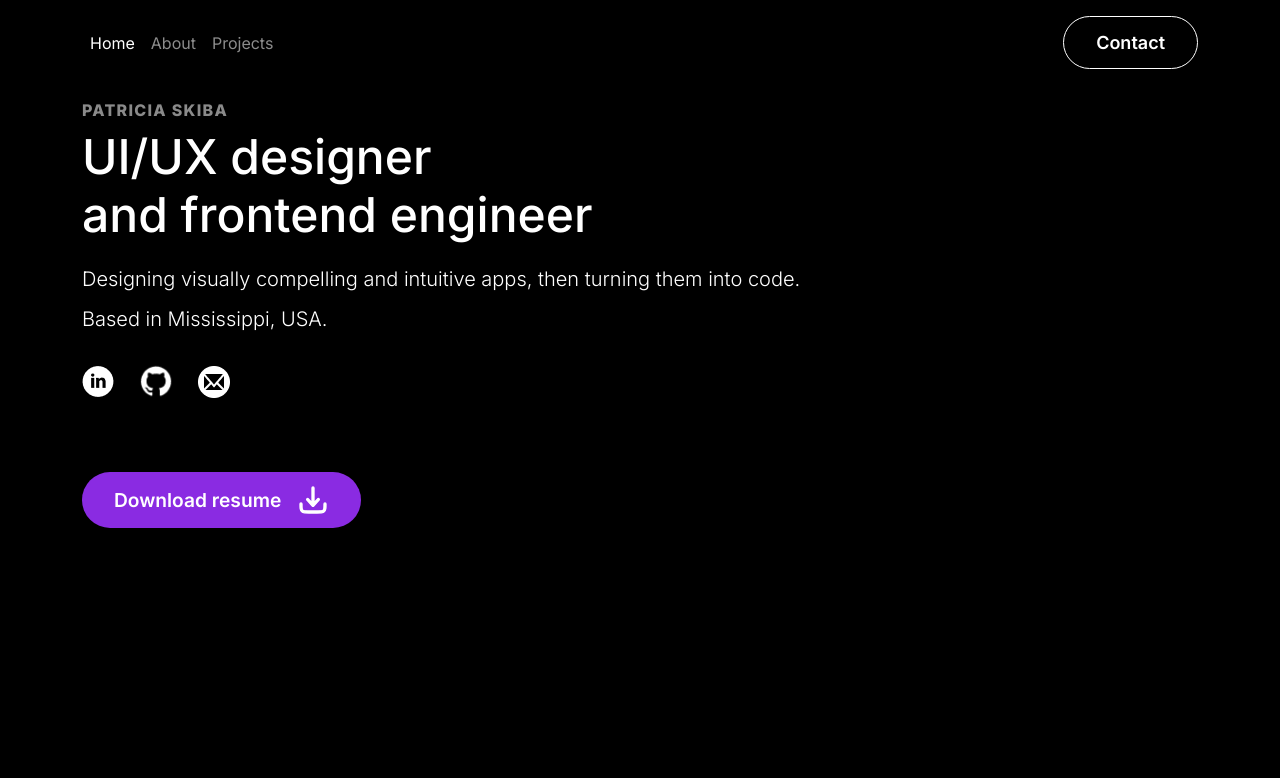
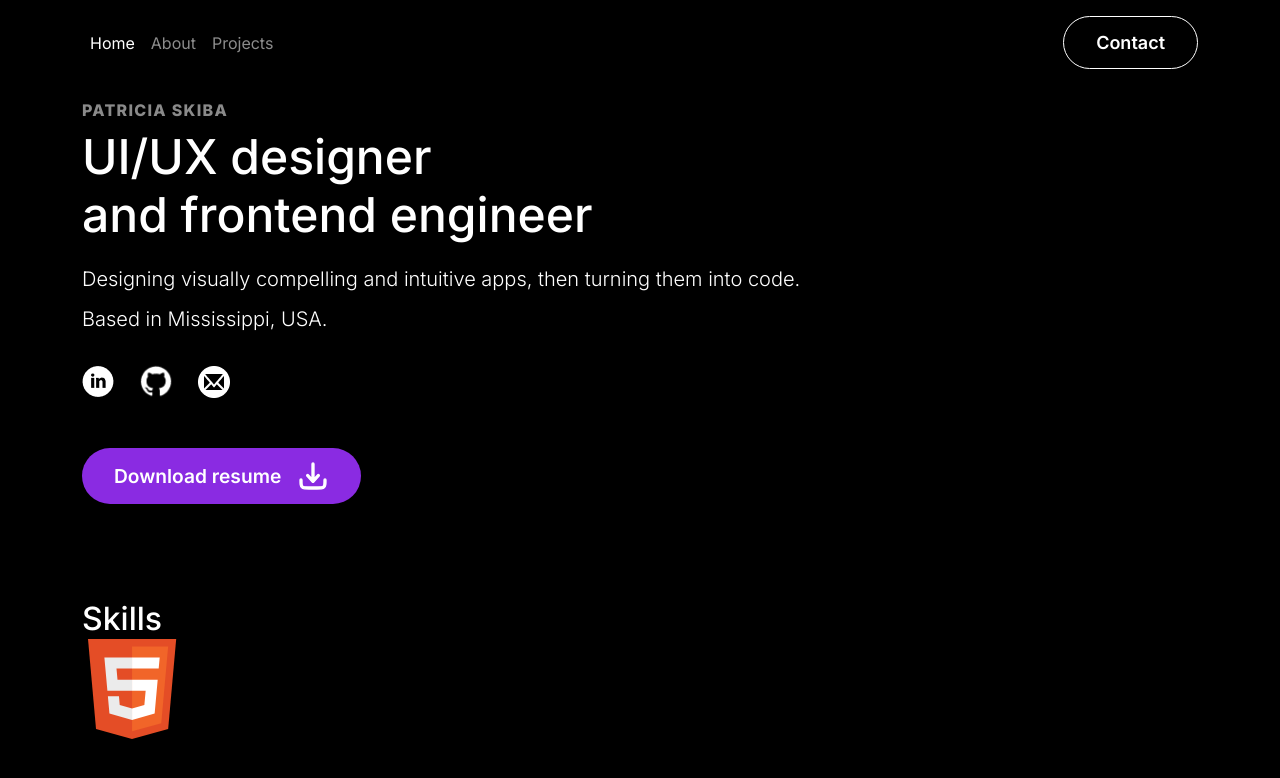
Before and after one commit to patiskiba/personal-portfolio-2025, a plain HTML site: page index.html in a window 1280 px wide. Drawn offline with nearby package versions, Linux system fonts and the light colour scheme.

Commit message:
Started skills section, loaded in icon images

```diff
--- a/css/style.css
+++ b/css/style.css
@@ -36,6 +36,12 @@ body {
 
 h1 {
     font-size: 3rem;
+    margin: 0;
+    color: white;
+}
+
+h2 {
+    font-size: 2rem;
     margin: 0;
     color: white;
 }
--- a/index.html
+++ b/index.html
@@ -83,7 +83,7 @@
                     </div>
                 </div>
 
-                <div class="col-12 mt-5 d-flex">
+                <div class="col-12 mt-4 mb-5 d-flex">
                     <div class="downloadResumeButton d-flex flex-row align-items-center gap-3">
                         <p class="buttonTextPrimary text-center">Download resume</p>
                         <img src="./images/download-icon.svg" alt="Download icon" width="32rem">
@@ -92,6 +92,19 @@
 
             </div>
         </section>
+
+        <section class="container skillsSection mt-5">
+            <div class="row">
+                <div class="col-12">
+                    <h2>Skills</h2>
+                </div>
+            </div>
+            <div class="row techSkills">
+                <div class="col-4">
+                    <img src="./images/html5.svg" alt="HTML 5 icon" title="HTML 5" class="img-fluid">
+                </div>
+            </div>
+        </section>
     </main>
 
 
```
Also changed, not shown: images/adobe.svg (added), images/bootstrap5.svg (added), images/css3.svg (added), images/figma.svg (added), images/github-better.svg (added), images/html5.svg (added), images/js.svg (added), images/python.svg (added), images/reactjs.svg (added), images/tailwindcss.svg (added).
